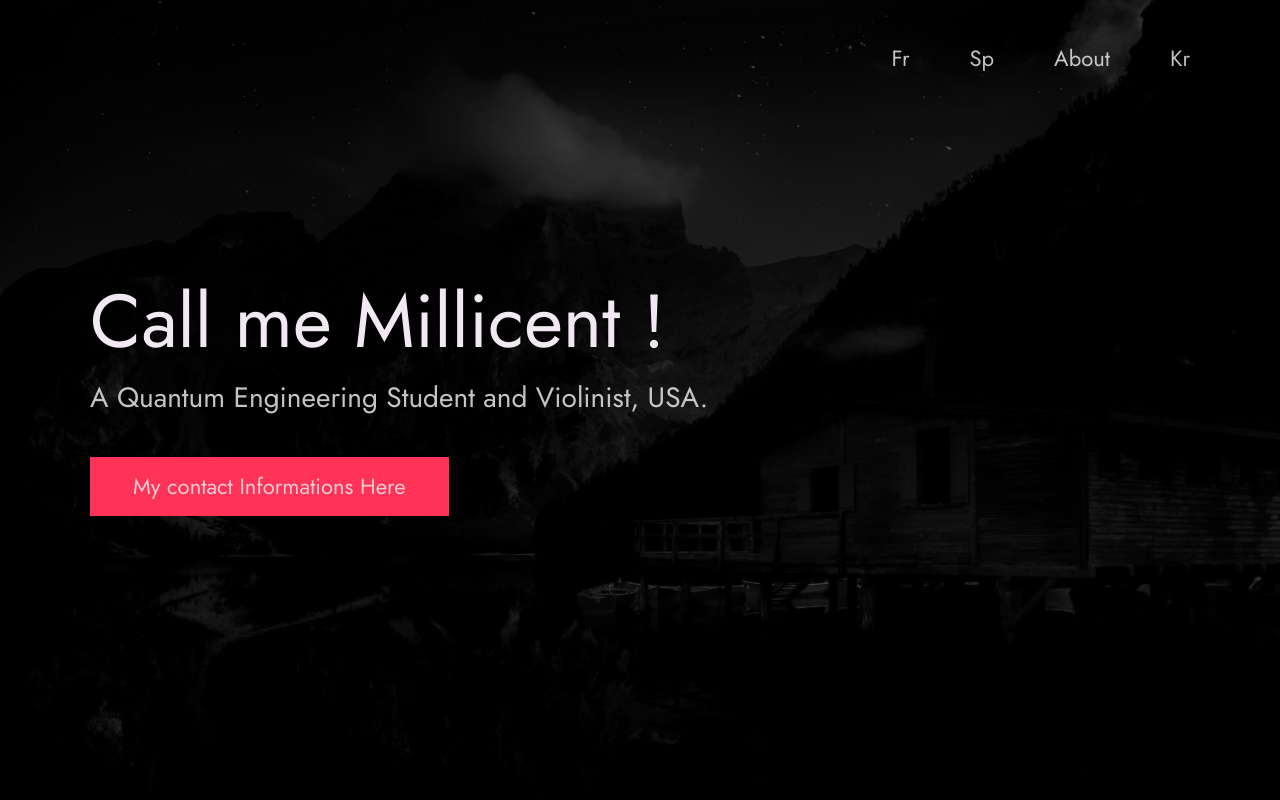
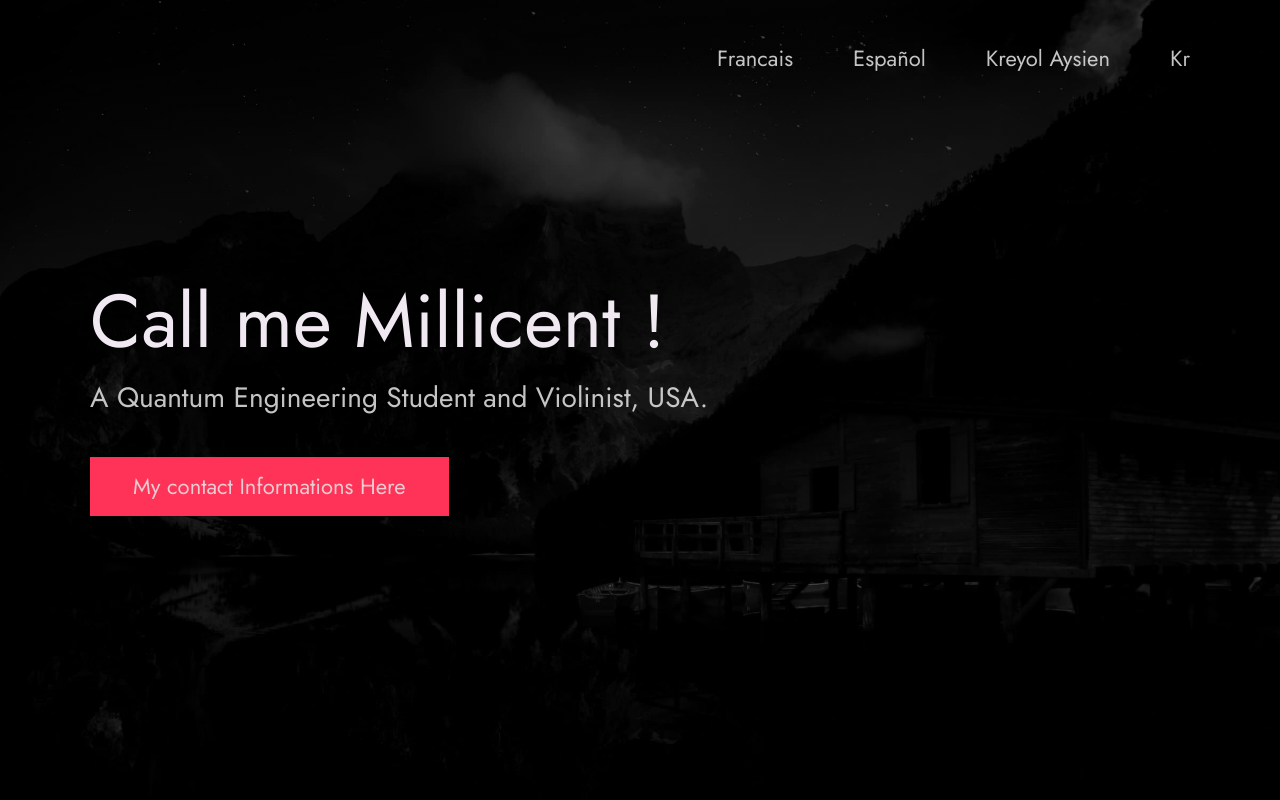
Before and after one commit to mylyfabre/Portfolio, a plain HTML site: page index.html in a window 1280 px wide. Shown: the top 800 px of the page. Drawn offline with Linux system fonts and the light colour scheme.

Commit message:
Update index.html

```diff
--- a/index.html
+++ b/index.html
@@ -41,10 +41,10 @@
     <div class="row">
       <nav class="nav" role="navigation">
         <ul class="nav__items">
-          <li class="nav__item"><a href="https://mylyfabre.github.io/subpage" title="View Source Code" target="_blank" class="nav__link">Fr</a></li>
-          <li class="nav__item"><a href="https://mylyfabre.github.io/subpage" title="View Source Code" target="_blank" class="nav__link">Sp</a></li>
+          <li class="nav__item"><a href="https://mylyfabre.github.io/subpage" title="View Source Code" target="_blank" class="nav__link">Francais</a></li>
+          <li class="nav__item"><a href="https://mylyfabre.github.io/subpage" title="View Source Code" target="_blank" class="nav__link">Español</a></li>
           <li class="nav__item">
-            <a href="https://mylyfabre.github.io/subpage" title="View Source Code" target="_blank" class="nav__link">About</a>
+            <a href="https://mylyfabre.github.io/subpage" title="View Source Code" target="_blank" class="nav__link">Kreyol Aysien</a>
           </li>
           <li class="nav__item">
             <a href="https://mylyfabre.github.io/subpage" title="View Source Code" target="_blank" class="nav__link">Kr</a>
```
